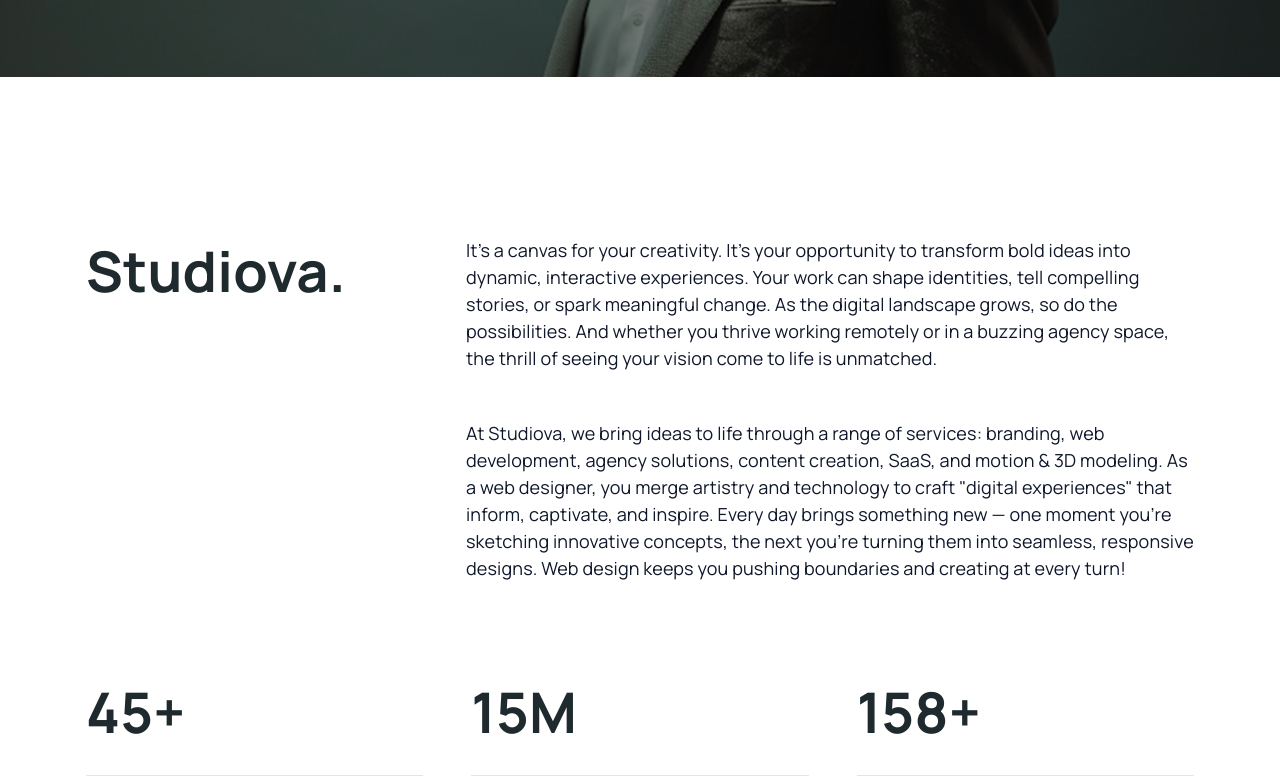
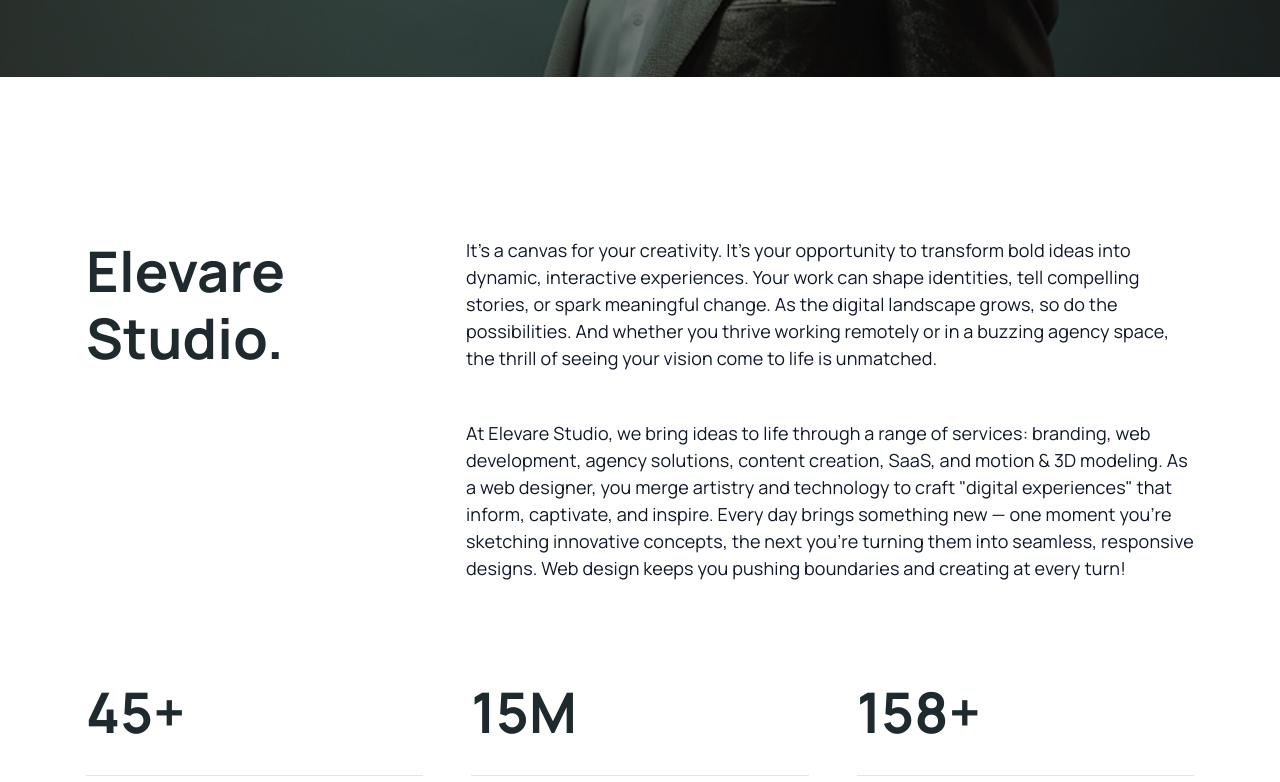
Before and after one commit to alokjain8496-del/elevare, a plain HTML site: page html/about-us.html in a window 1280 px wide. Shown: the part 573-1355 px from the top of the page. Drawn offline with Linux system fonts and the light colour scheme.

Commit message:
Replace Studiova branding with Elevare Studio

```diff
--- a/html/about-us.html
+++ b/html/about-us.html
@@ -4,7 +4,7 @@
 <head>
   <meta charset="utf-8">
   <meta name="viewport" content="width=device-width, initial-scale=1">
-  <title>Studiova</title>
+  <title>Elevare Studio</title>
   <link rel="shortcut icon" type="image/png" href="../images/logos/favicon.svg" />
   <link rel="stylesheet" href="../libs/owl.carousel/dist/assets/owl.carousel.min.css">
   <link rel="stylesheet" href="../libs/aos-master/dist/aos.css">
@@ -135,7 +135,7 @@
         <div class="d-flex flex-column gap-5 gap-xl-11 gap-xxl-12">
           <div class="row gap-4 gap-lg-0">
             <div class="col-lg-4">
-              <h2 class="fs-13 mb-0" data-aos="fade-right" data-aos-delay="200" data-aos-duration="1000">Studiova.</h2>
+              <h2 class="fs-13 mb-0" data-aos="fade-right" data-aos-delay="200" data-aos-duration="1000">Elevare Studio.</h2>
             </div>
             <div class="col-lg-8">
               <div class="d-flex flex-column gap-4 gap-lg-5" data-aos="fade-up" data-aos-delay="200"
@@ -148,7 +148,7 @@
                   or in a buzzing agency space, the thrill of seeing your vision come to life is unmatched.
                 </p>
                 <p class="mb-0 fs-5 text-dark">
-                  At Studiova, we bring ideas to life through a range of services: branding, web development, agency
+                  At Elevare Studio, we bring ideas to life through a range of services: branding, web development, agency
                   solutions, content creation, SaaS, and motion & 3D modeling. As a web designer, you merge artistry and
                   technology to craft "digital experiences" that inform, captivate, and inspire. Every day brings
                   something new — one moment you’re sketching innovative concepts, the next you’re turning them into
```
Also changed, not shown: html/404.html (+1 -1 lines), html/blog-detail.html (+2 -2 lines), html/blog.html (+1 -1 lines), html/contact.html (+1 -1 lines), html/privacy-policy.html (+1 -1 lines), html/projects-detail.html (+2 -2 lines), html/projects.html (+1 -1 lines), html/sign-in.html (+1 -1 lines), html/sign-up.html (+1 -1 lines), html/terms-and-conditions.html (+1 -1 lines), README.md.
